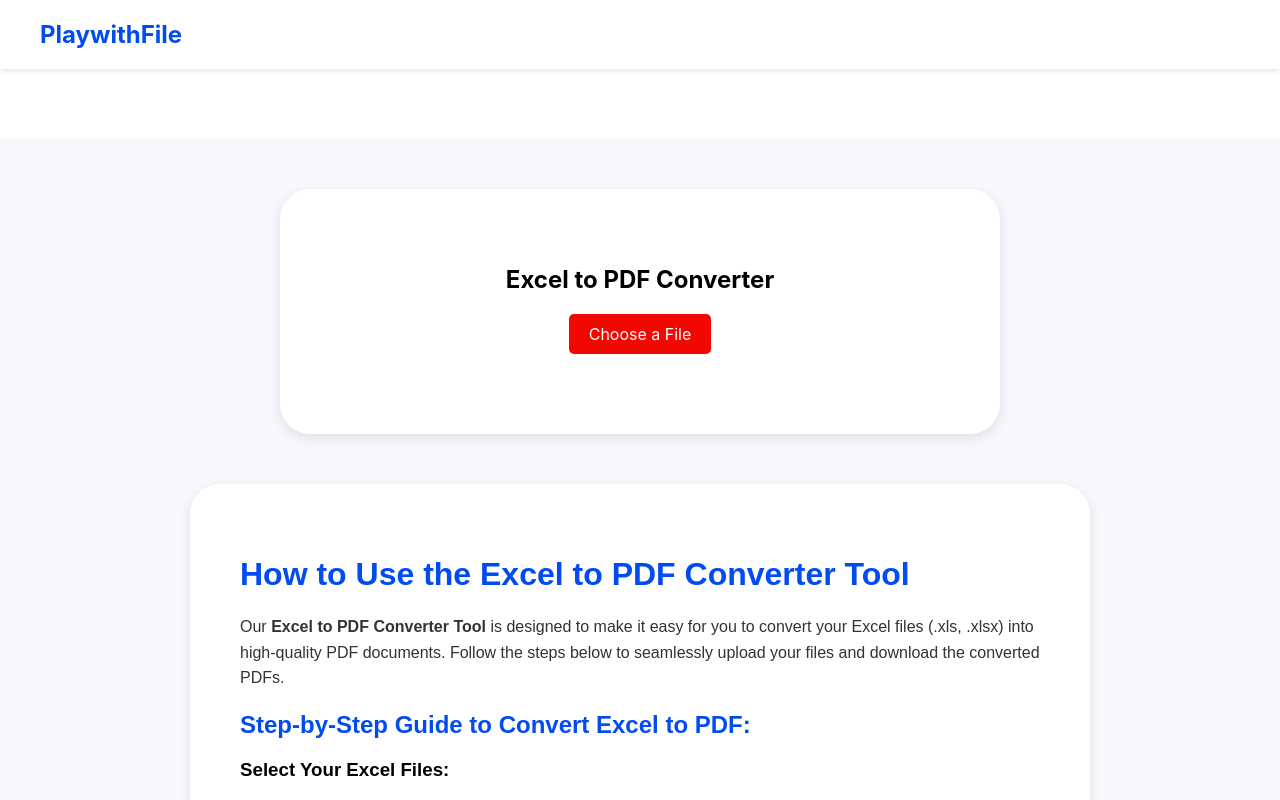
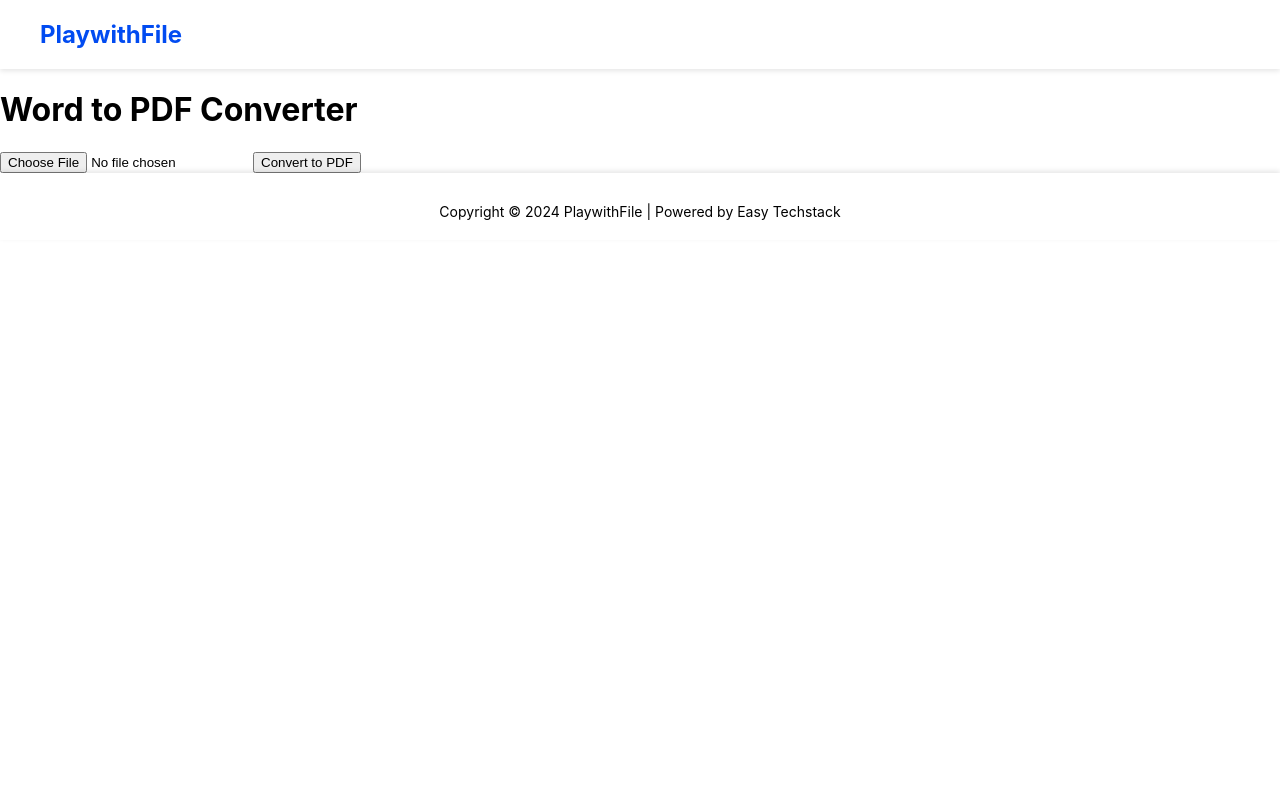
Before and after one commit to shivamnayak100/excel_to_pdf_frontend, a React (Create React App) app: page / in a window 1280 px wide. Shown: the top 800 px of the page. Built offline with nearby package versions, Linux system fonts and the light colour scheme.

Commit message:
Add word file convertor

```diff
--- a/src/App.js
+++ b/src/App.js
@@ -1,13 +1,15 @@
 import React from 'react';
-import ExcelToPDF from './components/ExcelToPDF/ExcelToPDF';
+// import ExcelToPDF from './components/ExcelToPDF/ExcelToPDF';
 import BottomNavbar from './components/BottomNavbar/BottomNavbar';
 import TopNavbar from './components/TopNavbar/TopNavbar';
+import WordToPDF from './components/WordToPDF/WordToPDF';
 
 function App() {
   return (
     <div className="App">
       <TopNavbar />
-      <ExcelToPDF/>
+      {/* <ExcelToPDF/> */}
+      <WordToPDF />
       <BottomNavbar/>
     </div>
   );
--- /dev/null
+++ b/src/components/WordToPDF/WordToPDF.js
@@ -0,0 +1,52 @@
+// src/components/WordToPDF.js
+import React, { useState } from 'react';
+import axios from 'axios';
+
+const WordToPDF = () => {
+  const [file, setFile] = useState(null);
+  const [error, setError] = useState(null);
+
+  const handleFileChange = (e) => {
+    setFile(e.target.files[0]);
+    setError(null);
+  };
+
+  const handleUpload = async () => {
+    if (!file) {
+      setError('Please select a file');
+      return;
+    }
+
+    const formData = new FormData();
+    formData.append('file', file);
+
+    try {
+      const response = await axios.post('http://localhost:3001/word-to-pdf', formData, {
+        responseType: 'blob',
+      });
+
+      const url = window.URL.createObjectURL(new Blob([response.data]));
+      const link = document.createElement('a');
+      link.href = url;
+      link.setAttribute('download', `converted-${file.name}.pdf`);
+      document.body.appendChild(link);
+      link.click();
+      document.body.removeChild(link);
+    } catch (err) {
+      setError(`Error uploading file: ${file.name}`);
+      console.error(err);
+    }
+  };
+
+  return (
+    <div className="container">
+      <h1 className="title">Word to PDF Converter</h1>
+      <input type="file" accept=".doc,.docx" onChange={handleFileChange} />
+      {file && <p>Selected file: {file.name}</p>}
+      <button onClick={handleUpload}>Convert to PDF</button>
+      {error && <p className="error">{error}</p>}
+    </div>
+  );
+};
+
+export default WordToPDF;
```
